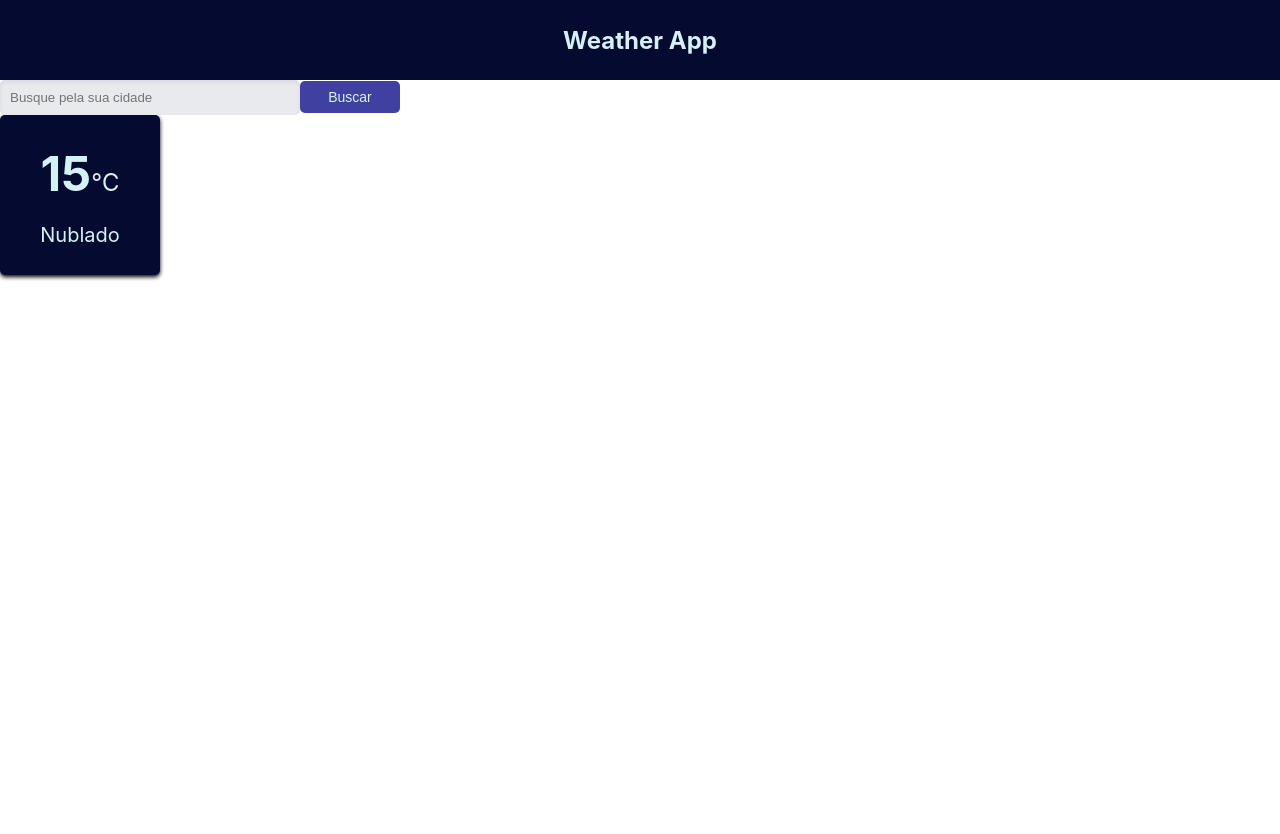
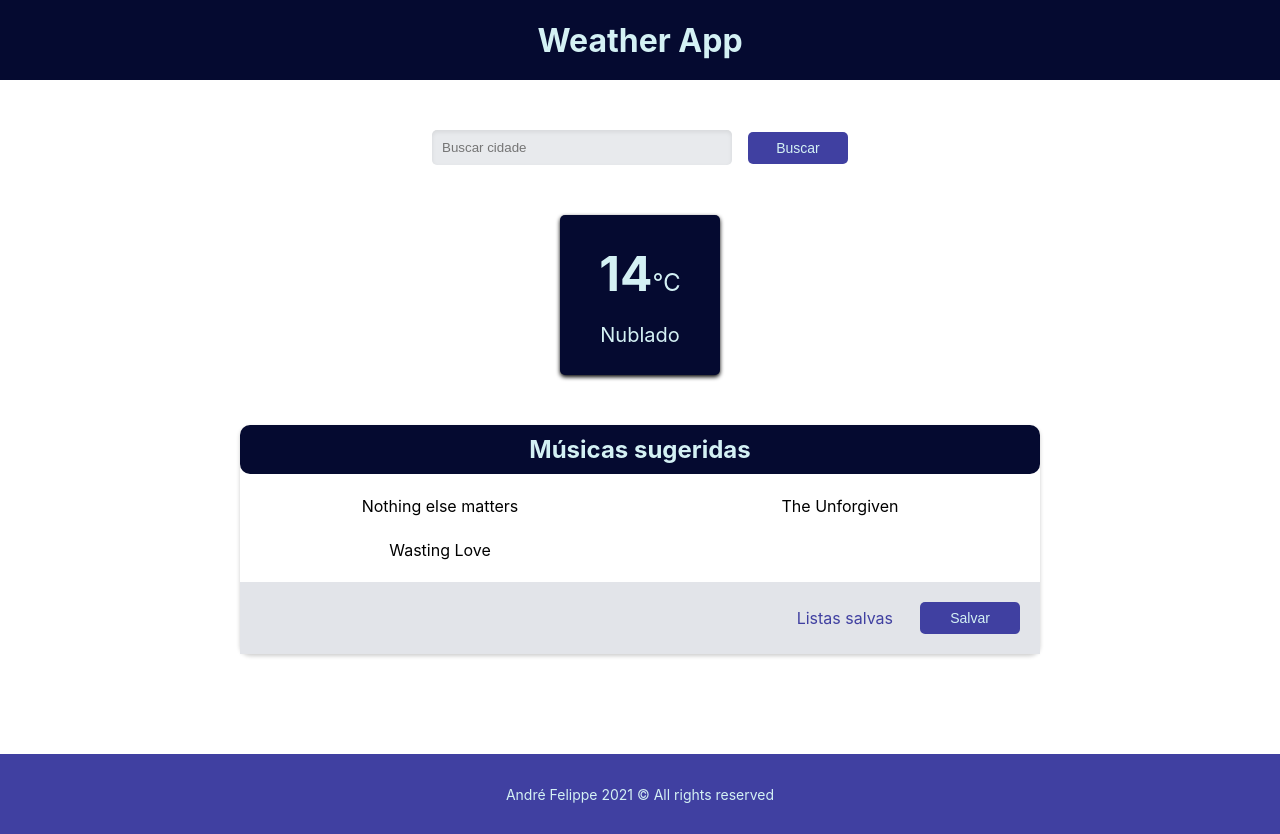
Before and after one commit to afpp3/weather-music, a Next.js app: page / in a window 1280 px wide. Before the commit the page ends 800 px from the top, so only its background shows below. Built offline with nearby package versions, Linux system fonts and the light colour scheme.

Commit message:
Create Home page

```diff
--- a/src/pages/index.tsx
+++ b/src/pages/index.tsx
@@ -1,19 +1,5 @@
-import Button from 'components/Button'
-import Header from 'components/Header'
-import InputText from 'components/InputText'
-import WeatherCard from 'components/WeatherCard'
+import Home from 'template/Home'
 
-export default function Home() {
-  return (
-    <section>
-      <Header title="Weather App" />
-
-      <InputText placeholder="Busque pela sua cidade" />
-      <Button>Buscar</Button>
-
-      <section>
-        <WeatherCard weather="15" description="Nublado" />
-      </section>
-    </section>
-  )
+export default function Index() {
+  return <Home />
 }
--- /dev/null
+++ b/src/template/Home/index.tsx
@@ -0,0 +1,31 @@
+import Button from 'components/Button'
+import Header from 'components/Header'
+import InputText from 'components/InputText'
+import MusicList from 'components/MusicList'
+import WeatherCard from 'components/WeatherCard'
+
+import musics from 'components/MusicList/mock'
+
+import * as S from './styles'
+import Footer from 'components/Footer'
+
+const Home = () => (
+  <>
+    <Header title="Weather App" />
+    <S.Container>
+      <S.SearchSection>
+        <InputText placeholder="Buscar cidade" />
+        <Button>Buscar</Button>
+      </S.SearchSection>
+
+      <S.WeatherSection>
+        <WeatherCard weather="14" description="Nublado" />
+      </S.WeatherSection>
+
+      <MusicList musics={musics} />
+    </S.Container>
+    <Footer />
+  </>
+)
+
+export default Home
--- /dev/null
+++ b/src/template/Home/styles.ts
@@ -0,0 +1,32 @@
+import styled from 'styled-components'
+
+import * as InputStyles from 'components/InputText/styles'
+
+export const Container = styled.section`
+  max-width: 90vw;
+  margin-left: auto;
+  margin-right: auto;
+`
+
+export const Sections = styled.section`
+  display: flex;
+  align-items: center;
+  justify-content: center;
+  margin-bottom: 5rem;
+`
+
+export const SearchSection = styled.form`
+  ${InputStyles.Input} {
+    margin-right: 1.6rem;
+  }
+
+  margin-top: 5rem;
+  margin-bottom: 5rem;
+  display: flex;
+  align-items: center;
+  justify-content: center;
+`
+
+export const WeatherSection = styled(Sections)``
+
+export const MusicListSection = styled(Sections)``
```
Also changed, not shown: src/template/Home/test.tsx (added, +13 -0 lines).
